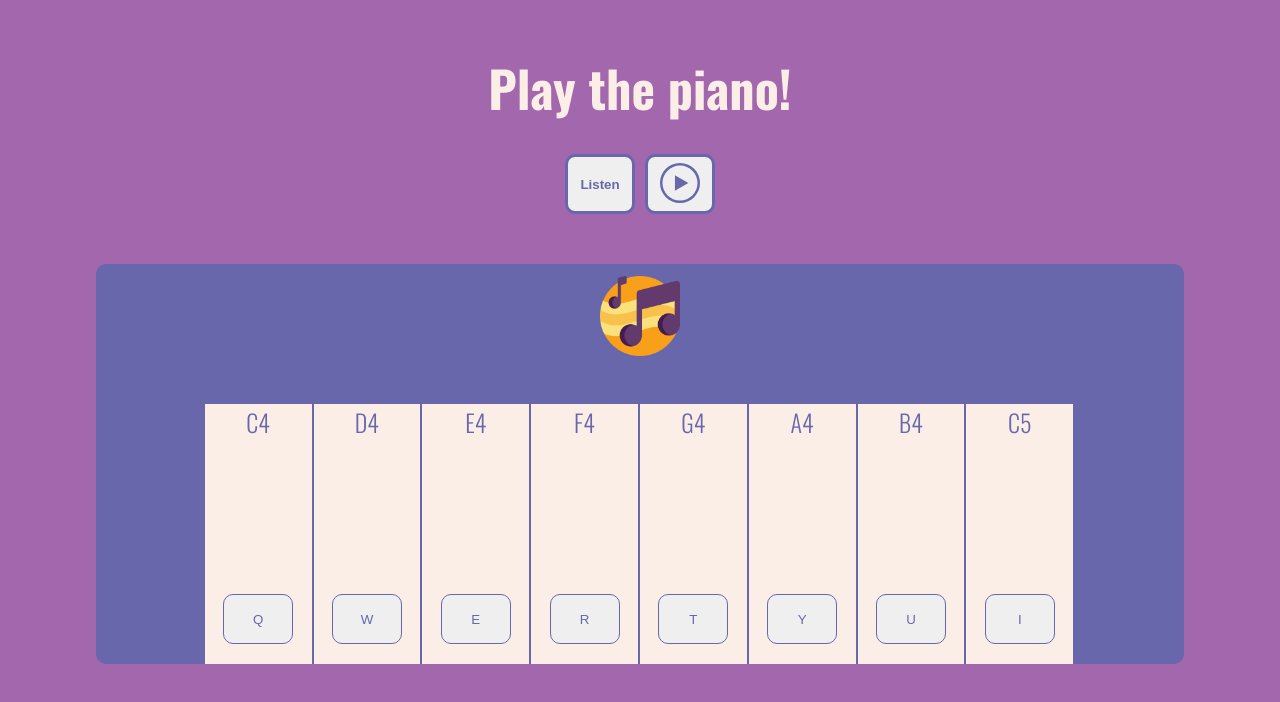
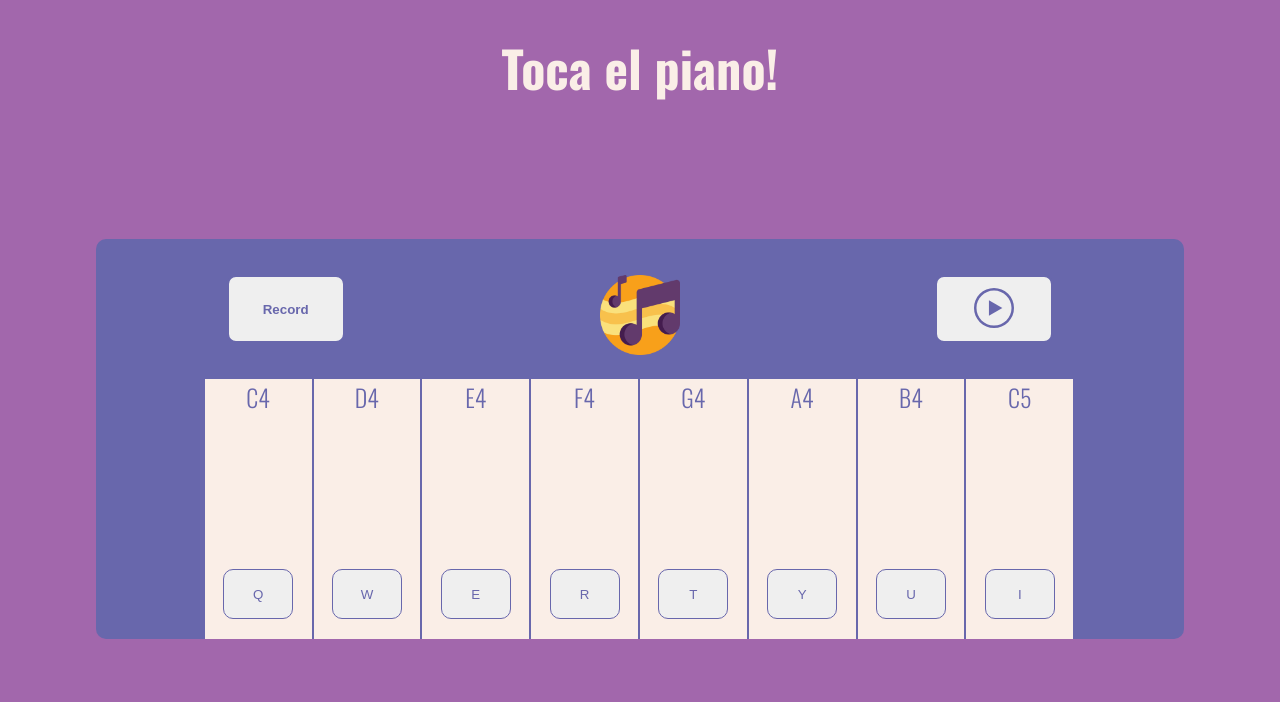
Before and after one commit to CJCB77/MyPiano, a plain HTML site: page index.html in a window 1280 px wide. Drawn offline with nearby package versions, Linux system fonts and the light colour scheme.

Commit message:
Added buttons to the piano and now display state messages

```diff
--- a/index.html
+++ b/index.html
@@ -12,16 +12,17 @@
 </head>
 <body>
 
-  <h2>Play the piano!</h2>
+  <h2>Toca el piano!</h2>
 
-  <section class="playbtns">
-    <button id="listen">Listen</button>
-    <button id="play"><img src="imgs/play.svg" class="play-img"></button>
+  <section class="messages">
+    <span id="message" class="message">Escuchando...</span>
   </section>
 
   <section class="piano">
     <header>
+      <button id="listen">Record</button>
       <img src="imgs/music-notes.png" class="piano-logo" alt="">
+      <button id="play"><img src="imgs/play.svg" class="play-img"></button>
     </header>
     <article>
       <div class="left-part"></div>
--- a/piano.js
+++ b/piano.js
@@ -11,6 +11,7 @@ const c2 = document.getElementById("C2")
 //Btns
 const listenBtn = document.getElementById("listen")
 const play = document.getElementById("play")
+const message = document.getElementById("message")
 
 //Our notes
 const c4_sound = new Audio("./notes/c4.wav")
@@ -36,10 +37,14 @@ function sleep(milisec) {
 
 listenBtn.addEventListener("click", () => {
     document.addEventListener("keyup", get_pattern)
+    message.innerText = "Escuchando..."
+    message.style.visibility="visible"
+
 })
 
 play.addEventListener("click", () => {
     document.removeEventListener('keyup', get_pattern)
+    message.innerText = "Tocando..."
     async function playKey() {
         let time_elapsed = 0
         for (let [i,key] of pressed_keys.entries()){
@@ -59,6 +64,7 @@ play.addEventListener("click", () => {
 
         }
         pressed_keys = []
+        message.style.visibility="hidden"
     }
     playKey()
 
--- a/style.css
+++ b/style.css
@@ -29,7 +29,7 @@ body {
 h2{
   font-size: 5rem;
   color: var(--bone);
-  padding-top: 5rem;
+  padding-top: 3rem;
   font-weight: 700;
 }
 
@@ -105,29 +105,39 @@ article {
 
 }
 
-.playbtns {
-  margin-top: 3rem;
-  display: flex;
-  justify-content: center;
+.messages {
+  margin: 4rem 0;
 }
 
-.playbtns button {
+.message {
+  color: var(--bone);
+  font-size: 3rem;
+  visibility: hidden;
+}
+
+header {
+  display: flex;
+  justify-content: space-around;
+  align-items: center;
+}
+
+header button {
   margin: 0 0.5rem;
   border: 3px solid var(--dark-purple);
   color:var(--dark-purple);
-  height: 6rem;
-  width: 7rem;
+  height: 7rem;
+  width: 12rem;
   border-radius: 1rem;
   cursor: pointer;
   font-weight: 700;
   transition: all 0.1s;
 }
 
-.playbtns button:hover{
+header button:hover{
   background-color: var(--light-grey);
 }
 
-.playbtns button:active {
+header button:active {
  animation: up 0.1s;
  box-shadow: 0 0.2rem 0.2rem var(--dark-purple);
 }
```
